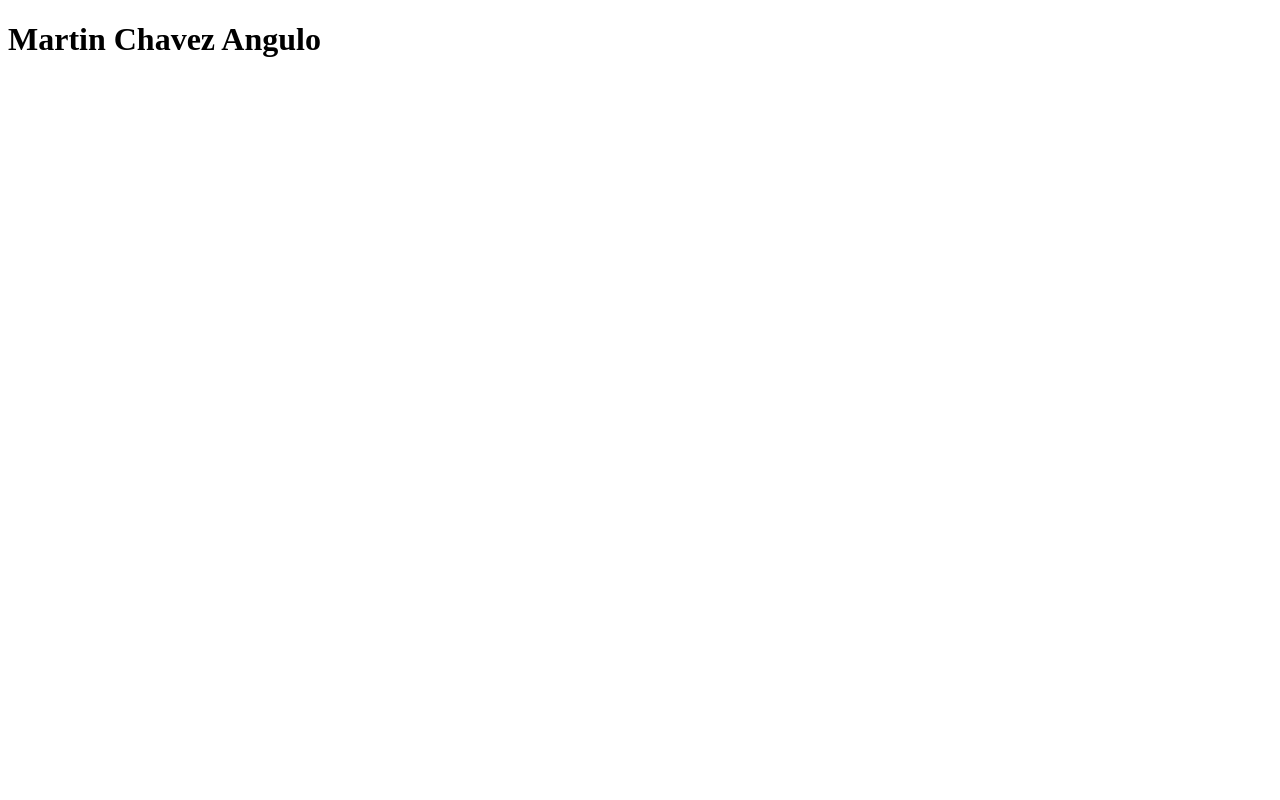
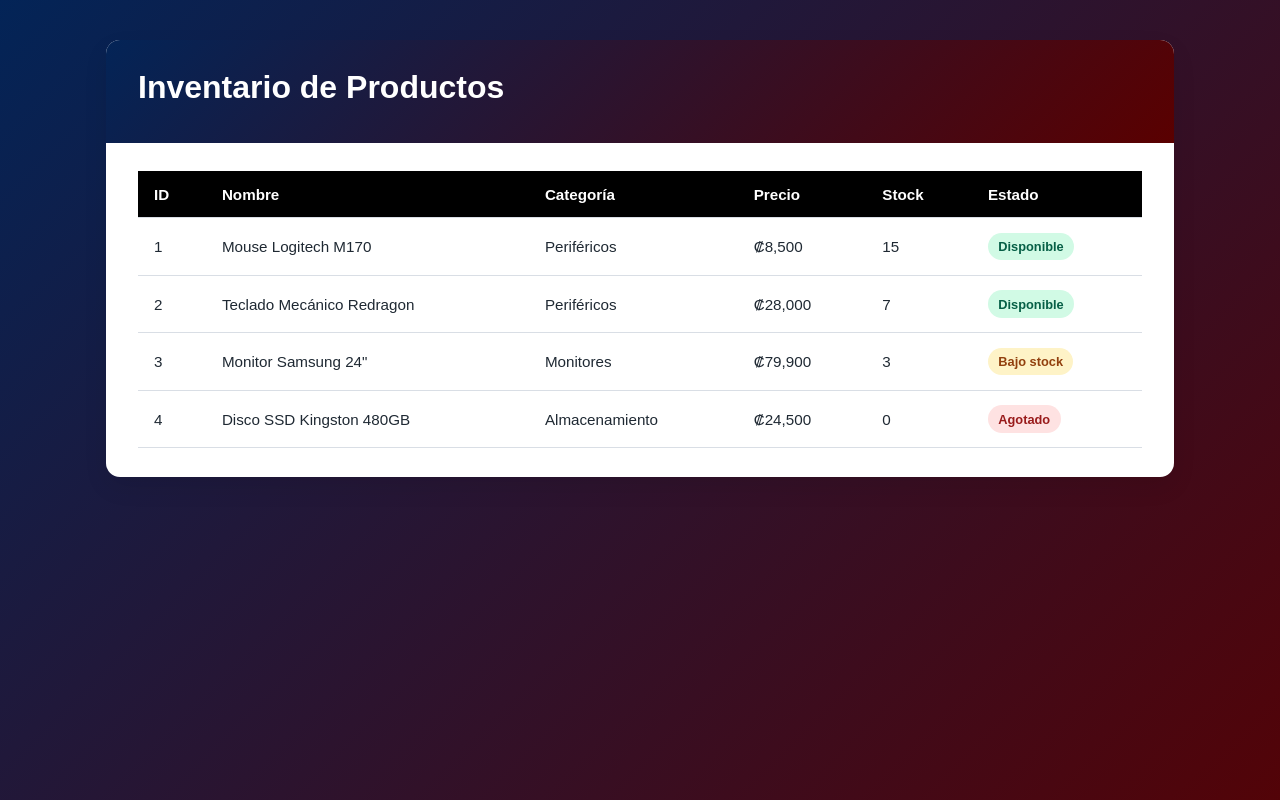
Before and after one commit to Dercross44t/demos-project, a website: page src/index.html in a window 1280 px wide. Shown: the top 800 px of the page. Drawn offline with Linux system fonts and the light colour scheme.

Commit message:
HTML + CSS

```diff
--- a/package.json
+++ b/package.json
@@ -24,6 +24,7 @@
     "servor": "^4.0.2"
   },
   "scripts": {
+    "deploy": "gh-pages -d src/",
     "dev": "servor src/ index.html 1234 --reload",
     "build": "echo 'Build script'",
     "deploy": "echo 'Deploy script'"
--- /dev/null
+++ b/src/css/index.css
@@ -0,0 +1,123 @@
+:root {
+    --color-primary: #032457;
+    --color-dark: black;
+    --color-background: #f4f6f8;
+    --color-surface: #ffffff;
+    --color-text: #1f2933;
+    --color-border: #d9dee5;
+    --space-base: 1rem;
+    --radius-card: 14px;
+}
+
+* {
+    box-sizing: border-box;
+    margin: 0;
+    padding: 0;
+}
+
+body {
+    min-height: 1000px;
+    background: linear-gradient(135deg, var(--color-primary), #5a0000);
+    color: var(--color-text);
+    font-family: Arial, Helvetica, sans-serif;
+}
+
+.page {
+    width: 100%;
+    max-width: 1100px;
+    margin: 0 auto;
+    padding: calc(var(--space-base) * 2.5) var(--space-base);
+}
+
+.card {
+    background: var(--color-surface);
+    border-radius: var(--radius-card);
+    box-shadow: 0 10px 25px rgb(0 0 0 / 8%);
+    overflow: hidden;
+}
+
+.card-header {
+    background: linear-gradient(135deg, var(--color-primary), #5a0000);
+    color: white;
+    padding: calc(var(--space-base) * 1.8) calc(var(--space-base) * 2);
+}
+
+    .card-header h1 {
+        font-size: 2rem;
+        margin-bottom: 0.5rem;
+    }
+
+.table-wrapper {
+    padding: calc(var(--space-base) * 1.8) calc(var(--space-base) * 2);
+    overflow-x: auto;
+}
+
+.inventory-table {
+    width: 100%;
+    border-collapse: collapse;
+    background: var(--color-surface);
+}
+
+    .inventory-table thead {
+        background: var(--color-dark);
+        color: white;
+    }
+
+    .inventory-table th,
+    .inventory-table td {
+        padding: 0.9rem 1rem;
+        text-align: left;
+        border-bottom: 1px solid var(--color-border);
+        font-size: 0.95rem;
+    }
+
+    .inventory-table th {
+        font-weight: 700;
+    }
+
+    .inventory-table tbody tr:hover {
+        background: #f1f5f9;
+    }
+
+.badge {
+    display: inline-block;
+    padding: 0.4rem 0.65rem;
+    border-radius: 999px;
+    font-size: 0.8rem;
+    font-weight: 700;
+}
+
+    .badge.active {
+        background: #d1fae5;
+        color: #065f46;
+    }
+
+    .badge.warning {
+        background: #fef3c7;
+        color: #92400e;
+    }
+
+    .badge.inactive {
+        background: #fee2e2;
+        color: #991b1b;
+    }
+
+@media (max-width: 700px) {
+    .card-header {
+        padding: 1.4rem;
+    }
+
+        .card-header h1 {
+            font-size: 1.5rem;
+        }
+
+    .table-wrapper {
+        padding: 1.2rem;
+    }
+
+    .inventory-table th,
+    .inventory-table td {
+        padding: 0.75rem;
+        font-size: 0.85rem;
+    }
+}
--- a/src/index.html
+++ b/src/index.html
@@ -1,9 +1,77 @@
 <!DOCTYPE html>
 <html lang="es">
 <head>
-    <h1>Martin Chavez Angulo<h1>
+    <meta charset="UTF-8">
+    <meta name="viewport" content="width=device-width, initial-scale=1.0">
+    <title>Inventario API - Tabla HTML</title>
+
+    <link rel="stylesheet" href="css/index.css">
 </head>
 <body>
 
+    <main class="page">
+        <section class="card">
+
+            <header class="card-header">
+                <h1>Inventario de Productos</h1>
+            </header>
+
+            <section class="table-wrapper">
+                <table class="inventory-table">
+                    <thead>
+                        <tr>
+                            <th>ID</th>
+                            <th>Nombre</th>
+                            <th>Categoría</th>
+                            <th>Precio</th>
+                            <th>Stock</th>
+                            <th>Estado</th>
+                        </tr>
+                    </thead>
+
+                    <tbody>
+                        <tr>
+                            <td>1</td>
+                            <td>Mouse Logitech M170</td>
+                            <td>Periféricos</td>
+                            <td>₡8,500</td>
+                            <td>15</td>
+                            <td><span class="badge active">Disponible</span></td>
+                        </tr>
+
+                        <tr>
+                            <td>2</td>
+                            <td>Teclado Mecánico Redragon</td>
+                            <td>Periféricos</td>
+                            <td>₡28,000</td>
+                            <td>7</td>
+                            <td><span class="badge active">Disponible</span></td>
+                        </tr>
+
+                        <tr>
+                            <td>3</td>
+                            <td>Monitor Samsung 24"</td>
+                            <td>Monitores</td>
+                            <td>₡79,900</td>
+                            <td>3</td>
+                            <td><span class="badge warning">Bajo stock</span></td>
+                        </tr>
+
+                        <tr>
+                            <td>4</td>
+                            <td>Disco SSD Kingston 480GB</td>
+                            <td>Almacenamiento</td>
+                            <td>₡24,500</td>
+                            <td>0</td>
+                            <td><span class="badge inactive">Agotado</span></td>
+                        </tr>
+                    </tbody>
+                </table>
+            </section>
+
+        </section>
+    </main>
+
+    <script src="index.js"></script>
 </body>
 </html>
```
Also changed, not shown: src/index.css (deleted).
